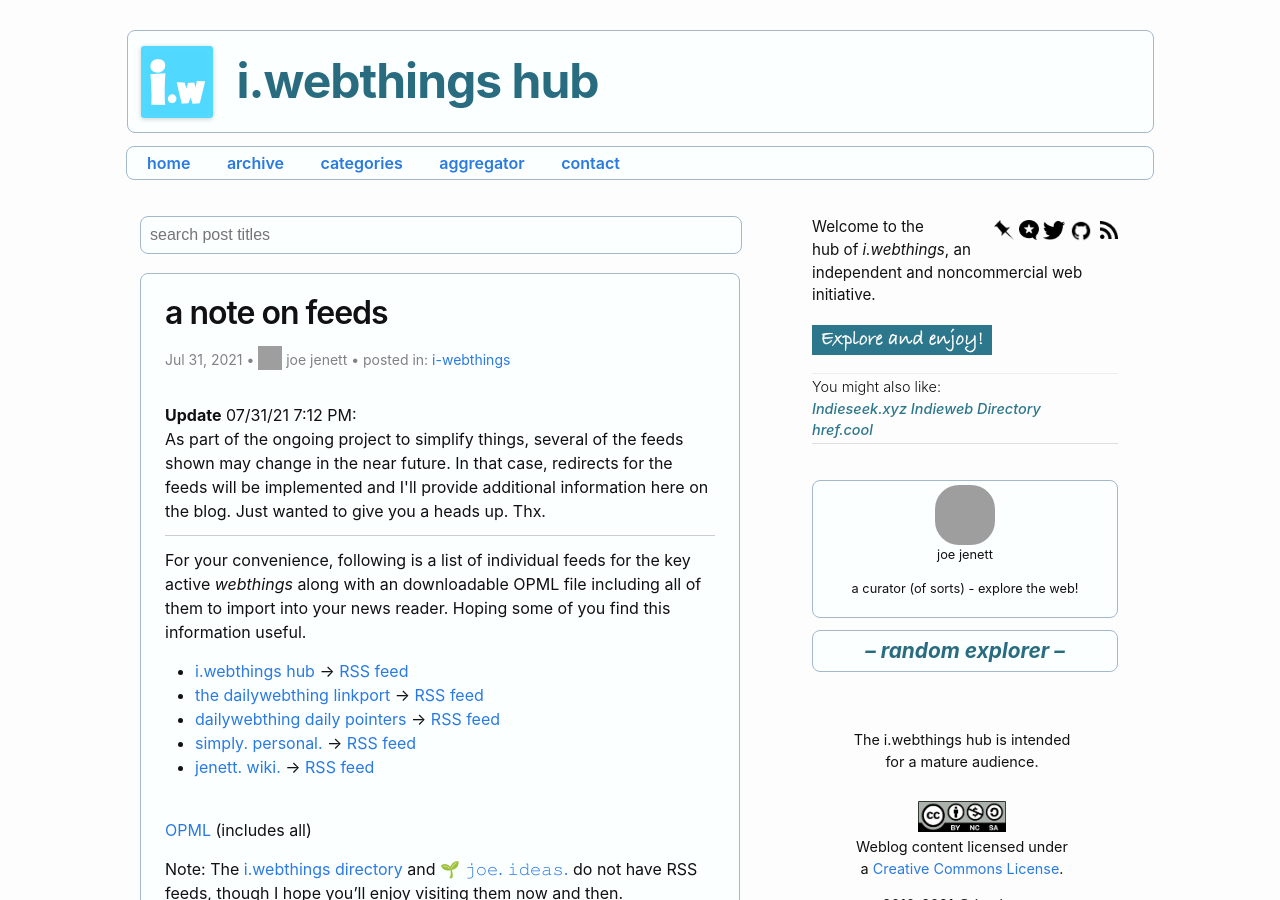
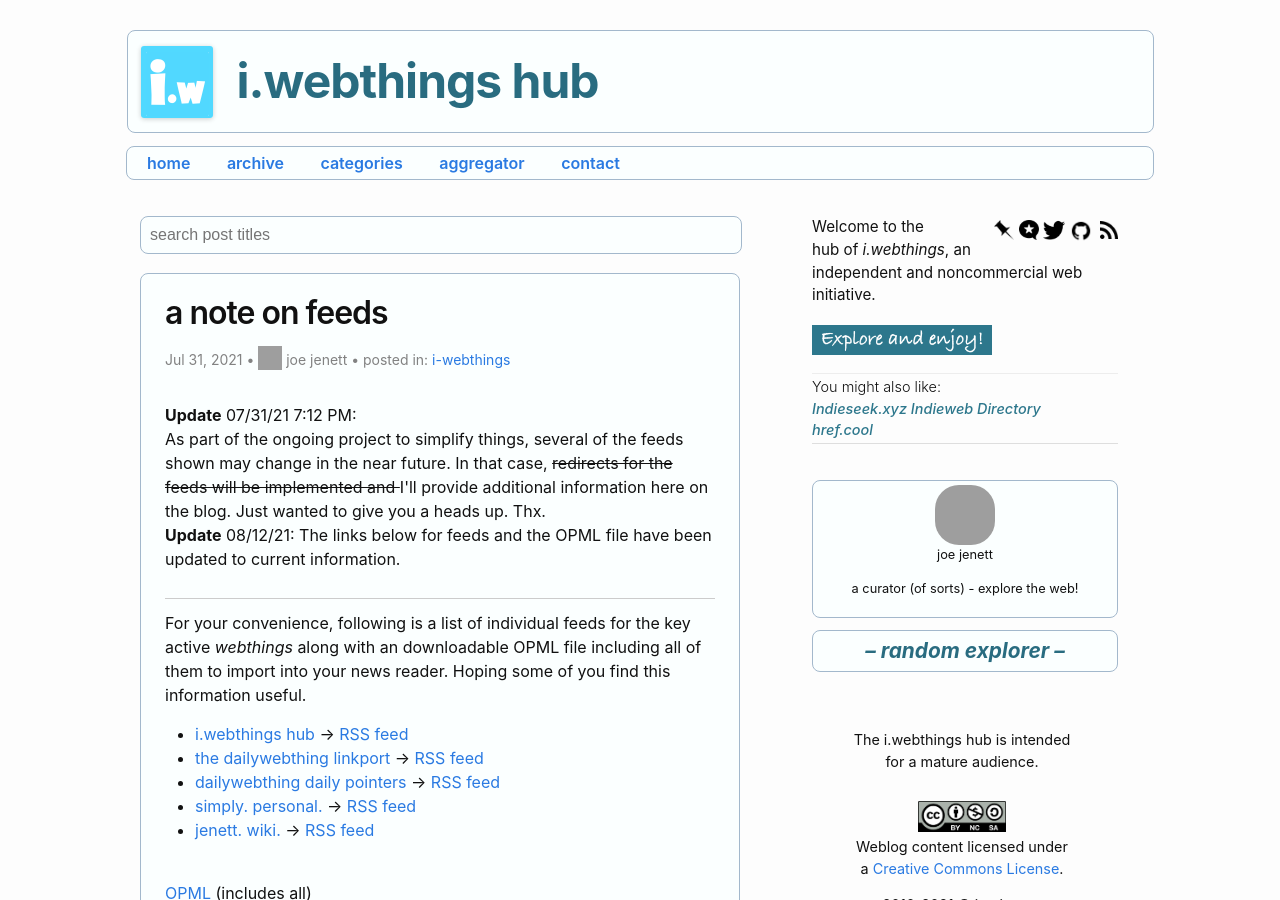
Before and after one commit to joejenett/i.webthings, a Jekyll site: the page built from _posts/2021-07-31-a-note-on-feeds.md, in a window 1280 px wide and 900 px high. Built offline with Jekyll 4.4.1, drawn with Linux system fonts in a browser that asks for light colours; comment, search, counter and statistics services are not loaded; grey boxes are pictures that could not be loaded.

Commit message:
updated posts

```diff
--- a/_posts/2021-07-31-a-note-on-feeds.md
+++ b/_posts/2021-07-31-a-note-on-feeds.md
@@ -7,7 +7,10 @@ author: joe jenett
 categories: i-webthings
 ---
 <div style="border-bottom:1px solid #ccc;padding-bottom:12px;margin-bottom:12px;"><strong>Update</strong> 07/31/21 7:12 PM:<br />
-As part of the ongoing project to simplify things, several of the feeds shown may change in the near future. In that case, redirects for the feeds will be implemented and I'll provide additional information here on the blog. Just wanted to give you a heads up. Thx.
+As part of the ongoing project to simplify things, several of the feeds shown may change in the near future. In that case, <span style="text-decoration:line-through;">redirects for the feeds will be implemented and </span>I'll provide additional information here on the blog. Just wanted to give you a heads up. Thx.
+<p>
+<strong>Update</strong> 08/12/21: The links below for feeds and the OPML file have been updated to current information.
+</p>
 </div>
 <p>For your convenience, following is a list of individual feeds for the key active <em>webthings</em> along with an downloadable OPML file including all of them to import into your news reader. Hoping some of you find this information useful.</p>
 <ul>
```
Also changed, not shown: _posts/2021-08-12-welcome-to-the-makeover.md (+1 -1 lines).
